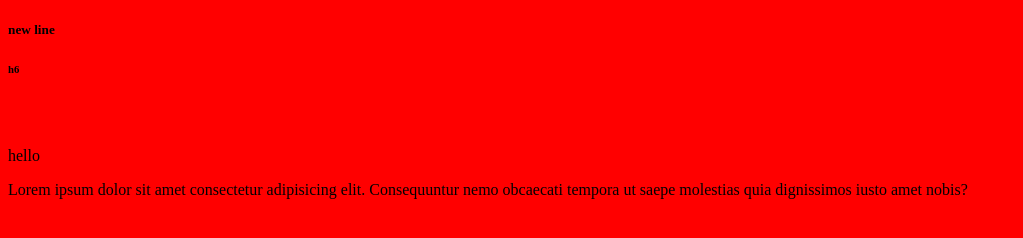
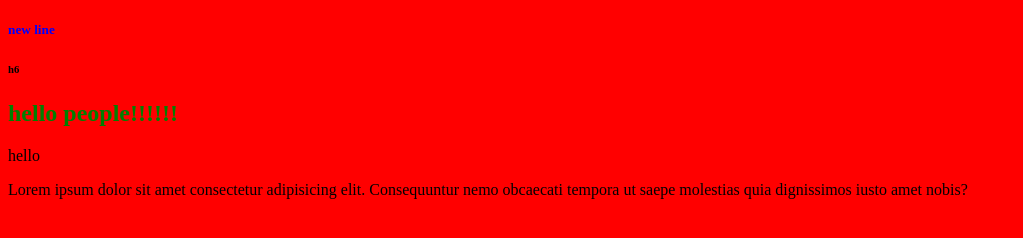
Before and after one commit to Abdallah-Nagi/hello-world, a plain HTML site: page index.html in a window 1280 px wide. Shown: the whole page, without its empty margins (0-1023 px from the left). Drawn offline with Linux system fonts and the light colour scheme.

Commit message:
removed inline styling

```diff
--- a/index.html
+++ b/index.html
@@ -6,11 +6,19 @@
     <meta name="viewport" content="width=device-width, initial-scale=1.0" />
     <title>hello</title>
     <link rel="stylesheet" href="style.css" />
+    <style>
+      h2 {
+        color: green;
+      }
+      h5 {
+        color: blue;
+      }
+    </style>
   </head>
   <body>
     <h5>new line</h5>
     <h6>h6</h6>
-    <h2 style="color: red">hello people!!!!!!</h2>
+    <h2>hello people!!!!!!</h2>
     <p>hello</p>
     <p>
       Lorem ipsum dolor sit amet consectetur adipisicing elit. Consequuntur nemo
```
